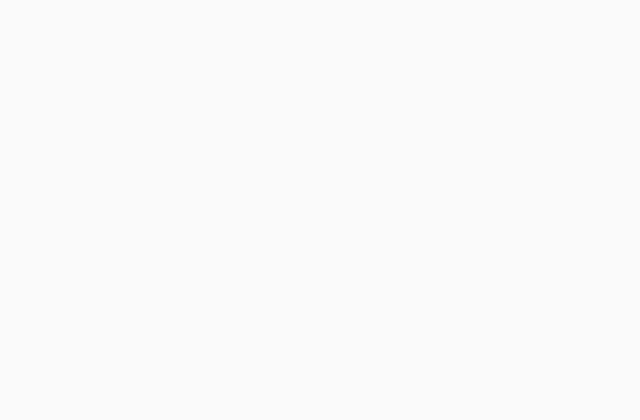
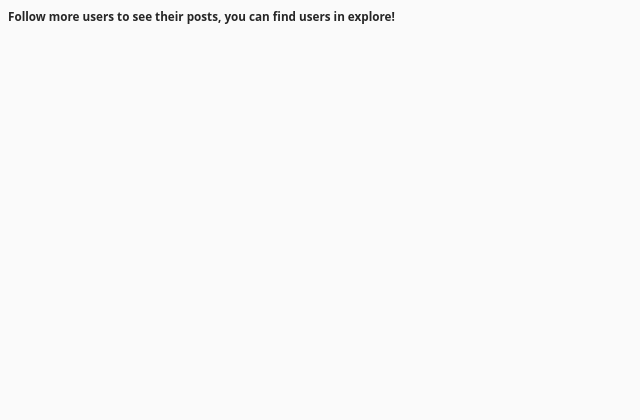
Before and after one commit to Anand-S23/Instagram-Clone, a Django app: page / in a window 1280 px wide. Before the commit the part shown is empty. Shown: the top 420 px of the page, without its empty margins (0-640 px from the left). Run offline with Django 3.2, Linux system fonts and the light colour scheme; a user stored in the database is signed in; data comes from the database, SQL or seed files in the repository; both versions use the stored data as it was after the commit; some libraries are stand-ins or nearby versions.

Commit message:
Basic home implemented

```diff
--- a/home/views.py
+++ b/home/views.py
@@ -5,7 +5,8 @@ from post.models import Post
 # Create your views here.
 @login_required
 def HomeView(request):
-    #posts = Post.objects.filter(request.user__following) to desplay the post of users in following
+    posts = Post.objects.all() #to display the post of users in following
 
     return render(request=request,
-                  template_name='home/home.html',)
+                  template_name='home/home.html',
+                  context={'posts':posts})
--- a/template/home/home.html
+++ b/template/home/home.html
@@ -2,4 +2,14 @@
 {% load static i18n %}
 {% block content%}
 
+    {% if posts %}
+        {% for post in posts %}
+            {% if post.user in request.user.following.all %}
+                <img src="{{ post.post_pic.url }}" style="height: 250px;">
+                <p>{{ post.post_date }}</p>
+            {% endif %}
+        {% endfor %}
+        <h3>Follow more users to see their posts, you can find users in explore!</h3>
+    {% endif %}
+
 {% endblock %}
```
Also changed, not shown: db.sqlite3.
